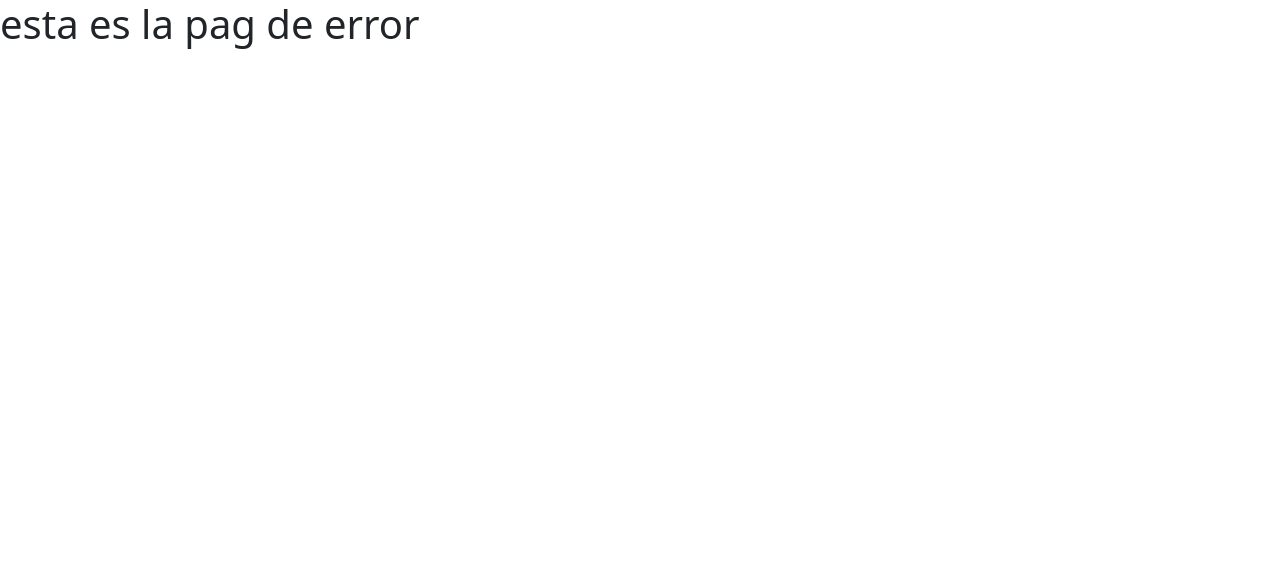
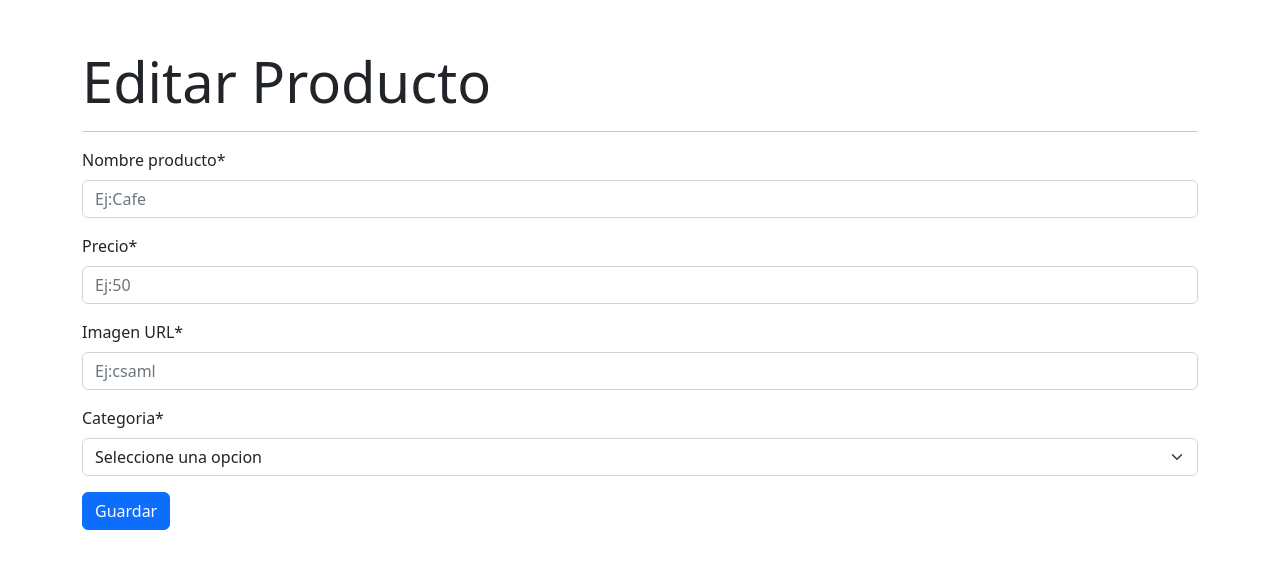
Before and after one commit to agostina9/cafebranch, a React (Create React App) app: page /editar in a window 1280 px wide. Shown: the top 568 px of the page. Built offline with nearby package versions, Linux system fonts and the light colour scheme.

Commit message:
agrego editProducto

```diff
--- a/src/App.jsx
+++ b/src/App.jsx
@@ -7,12 +7,14 @@ import Footer from './components/common/Footer';
 import Menu from './components/common/Menu';
 import DetalleProducto from './components/views/DetalleProducto';
 import CrearProducto from './components/views/producto/CrearProducto';
+import EditarProducto from './components/views/producto/EditarProducto';
 function App() {
   return (
     <BrowserRouter>
       <Routes>
         <Route exact path="/" element={<Inicio></Inicio>}></Route>
         <Route exact path="/crear" element={<CrearProducto></CrearProducto>}></Route>
+        <Route exact path="/editar" element={<EditarProducto></EditarProducto>}></Route>
         <Route exact path="/detalle" element={<DetalleProducto></DetalleProducto>}></Route>
         <Route exact path="/menu" element={<Menu></Menu>}></Route>
         <Route exact path="/footer" element={<Footer></Footer>}></Route>
--- a/src/components/views/producto/CrearProducto.jsx
+++ b/src/components/views/producto/CrearProducto.jsx
@@ -19,13 +19,15 @@ const CrearProducto = () => {
           <Form.Label>Imagen URL*</Form.Label>
           <Form.Control type="text" placeholder="Ej:csaml" />
         </Form.Group>
-        <Form.Select aria-label="Default select example">
+        <Form.Group>
           <Form.Label>Categoria*</Form.Label>
-          <option>Seleccione una opcion</option>
-          <option value="1">One</option>
-          <option value="2">Two</option>
-          <option value="3">Three</option>
-        </Form.Select>
+          <Form.Select aria-label="Default select example">
+            <option>Seleccione una opcion</option>
+            <option value="1">One</option>
+            <option value="2">Two</option>
+            <option value="3">Three</option>
+          </Form.Select>
+        </Form.Group>
 
         <Button variant="primary" type="submit" className="mt-3">
           Guardar
--- a/src/components/views/producto/EditarProducto.jsx
+++ b/src/components/views/producto/EditarProducto.jsx
@@ -0,0 +1,39 @@
+import { Button, Container, Form } from "react-bootstrap";
+
+const EditarProducto = () => {
+  return (
+    <Container>
+      <h2 className="display-4 mt-5">Editar Producto</h2>
+      <hr></hr>
+      <Form>
+        <Form.Group className="mb-3">
+          <Form.Label>Nombre producto*</Form.Label>
+          <Form.Control type="text" placeholder="Ej:Cafe" />
+        </Form.Group>
+        <Form.Group className="mb-3">
+          <Form.Label>Precio*</Form.Label>
+          <Form.Control type="number" placeholder="Ej:50" />
+        </Form.Group>
+        <Form.Group className="mb-3">
+          <Form.Label>Imagen URL*</Form.Label>
+          <Form.Control type="text" placeholder="Ej:csaml" />
+        </Form.Group>
+        <Form.Group>
+          <Form.Label>Categoria*</Form.Label>
+          <Form.Select aria-label="Default select example">
+            <option>Seleccione una opcion</option>
+            <option value="1">One</option>
+            <option value="2">Two</option>
+            <option value="3">Three</option>
+          </Form.Select>
+        </Form.Group>
+
+        <Button variant="primary" type="submit" className="mt-3">
+          Guardar
+        </Button>
+      </Form>
+    </Container>
+  );
+};
+
+export default EditarProducto;
```
